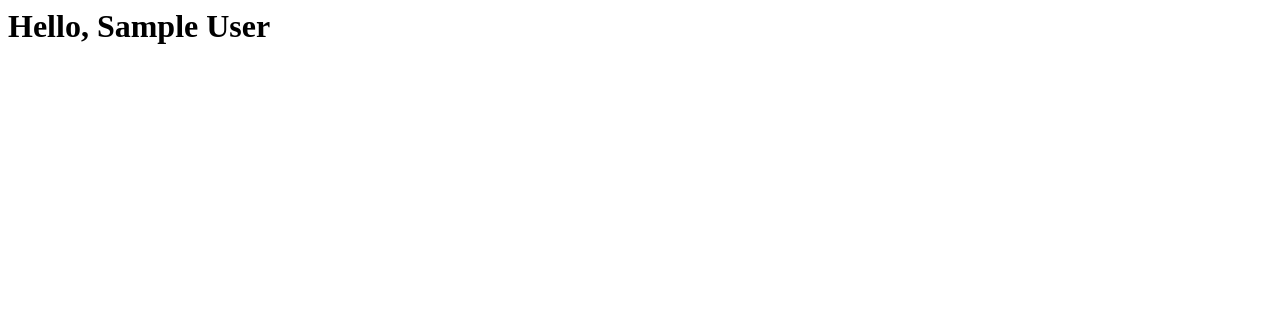
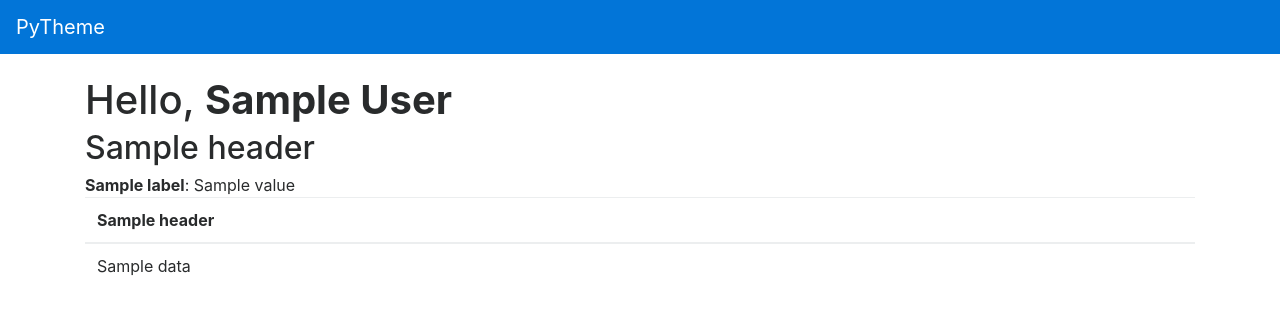
Before and after one commit to AlphaChat/pytheme, a Flask app: template Pytheme/templates/index.html in a window 1280 px wide. Shown: the top 315 px of the page. Run offline with Flask 2, Linux system fonts and the light colour scheme; the visitor is signed in with stand-in values (Sample User, id 1); the template is opened without the code that fills it: most values are stand-ins (such as "Sample title", 1, 10 or a date in 2020); parts of the project's set-up code (start-up, migrations or seed data) failed here and were passed over; some libraries are stand-ins or nearby versions.

Commit message:
build index page template to support flexible content from view

```diff
--- a/Pytheme/templates/index.html
+++ b/Pytheme/templates/index.html
@@ -1,5 +1,41 @@
+{% extends "base.html" %}
 {% block content %}
 
 <h1>Hello, <strong>{{ session["accountname"] }}</strong></h1>
 
+{% for section in sections %}
+
+<h2>{{ section.header }}</h2>
+
+{% if section.labels %}
+    {% for label, value in section.labels.items() %}
+    <strong>{{ label }}</strong>: {{ value }}
+    <br>
+    {% endfor %}
+{% endif %}
+
+    {% if section.table_data %}
+        <table class="table">
+            {% if section.table_headers %}
+            <thead>
+                <tr>
+                    {% for header in section.table_headers %}
+                    <th>{{ header }}</th>
+                    {% endfor %}
+                </tr>
+            </thead>
+            {% endif %}
+            <tbody>
+                {% for row in section.table_data %}
+                <tr>
+                    {% for data in row %}
+                    <td>{{ data }}</td>
+                    {% endfor %}
+                </tr>
+                {% endfor %}
+            </tbody>
+        </table>
+    {% endif %}
+{% endfor %}
+
 {% endblock %}
```
